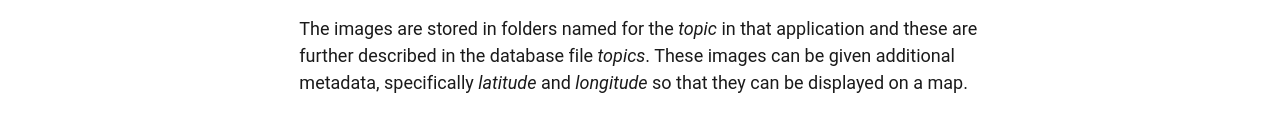
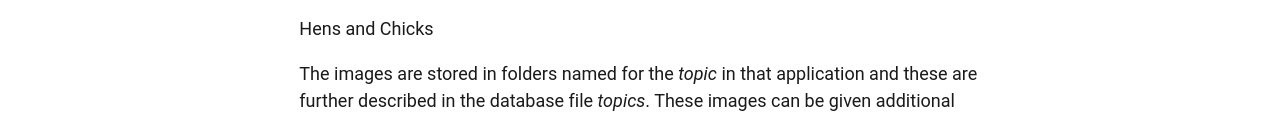
Before and after one commit to meljturner/blog, an Eleventy site: page src/blog/blog-post-48.md in a window 1280 px wide. Shown: the part 1083-1196 px from the top of the page. Built offline with nearby package versions, Linux system fonts and the light colour scheme; Eleventy itself is replaced by a stand-in of ours; files that its build step writes are made by us from their sources.

Commit message:
Update blog-post-48.md

```diff
--- a/src/blog/blog-post-48.md
+++ b/src/blog/blog-post-48.md
@@ -23,5 +23,6 @@ There is a configuration constant known as *mediaPath*. Images are stored in fol
 In blog posts the image reference is stored as ($image$/##)where ## is the image id. When this markdown text is converted to html by the media server this reference is replaced by the full image reference, including the caption
 
 ![Hens and Chickens]({{ 209|imageUrl }})
+<figcaption>Hens and Chicks</figcaption>
 
 The images are stored in folders named for the *topic* in that application and these are further described in the database file *topics*. These images can be given additional metadata, specifically *latitude* and *longitude* so that they can be displayed on a map.
```
